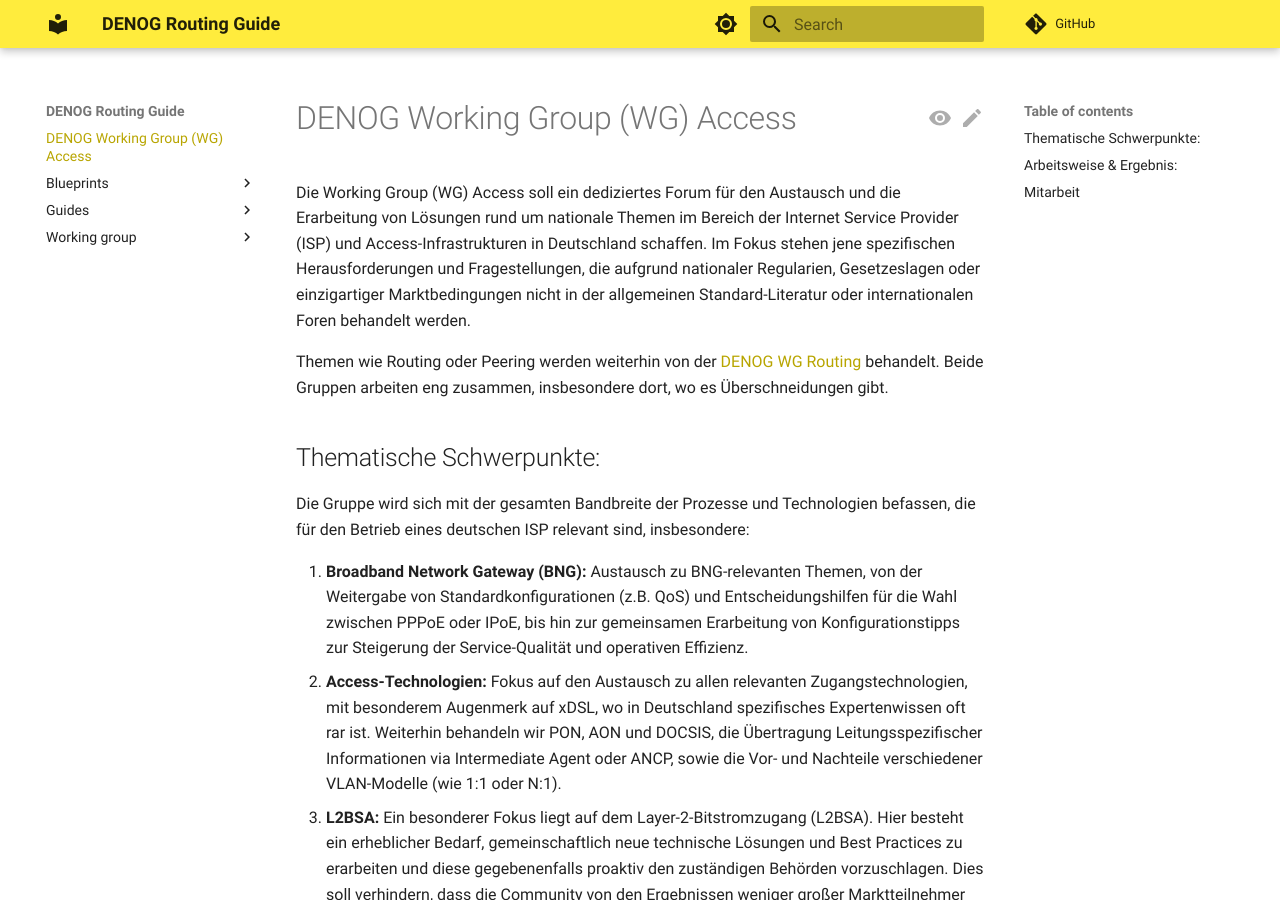
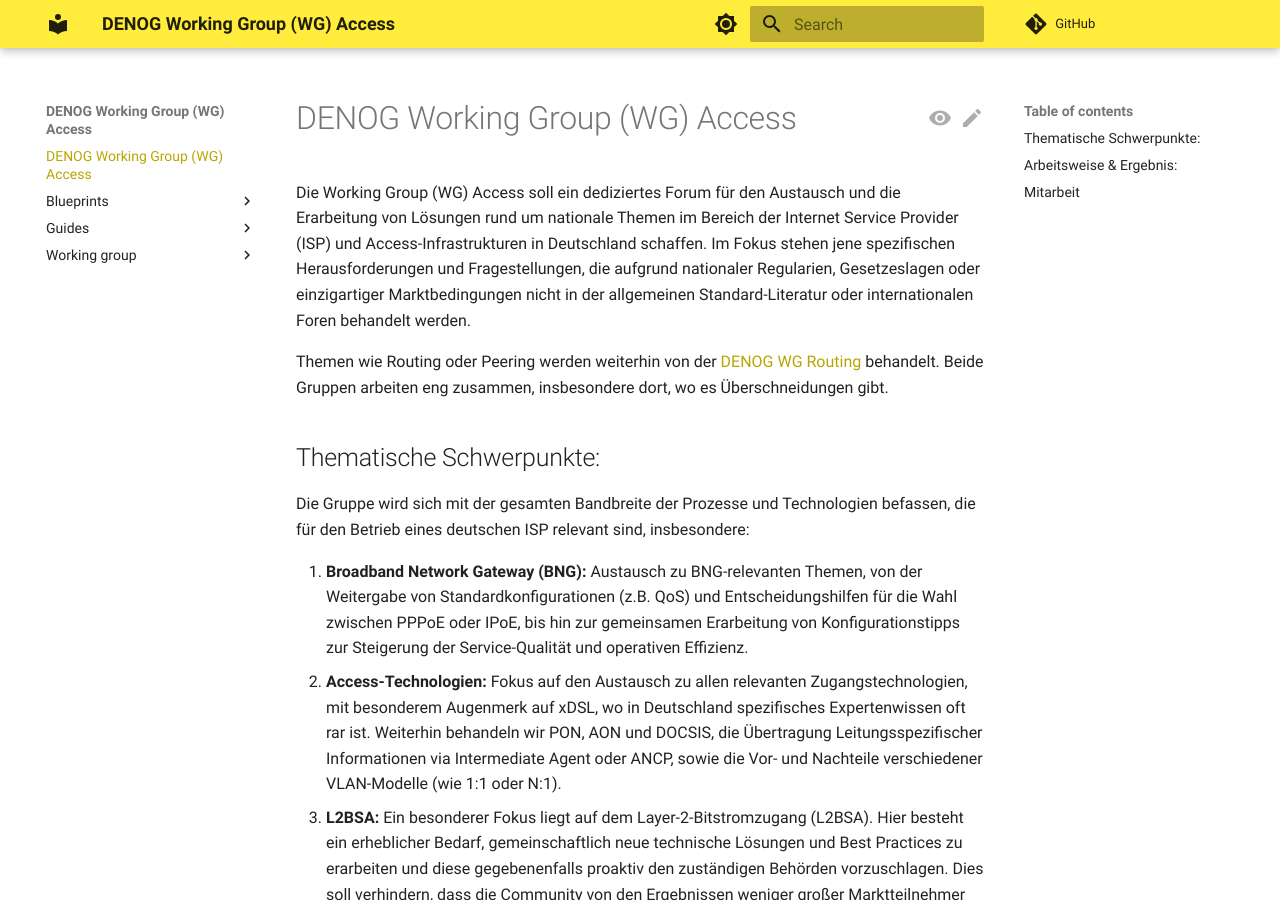
Before and after one commit to denog/denog-wg-access, an MkDocs documentation site: the page built from docs/index.md, in a window 1280 px wide and 900 px high. Built offline with MkDocs 1.6.1 and Material for MkDocs 9.7.7, drawn with Linux system fonts in a browser that asks for light colours; comment, search, counter and statistics services are not loaded.

Commit message:
update template

```diff
--- a/mkdocs.yml
+++ b/mkdocs.yml
@@ -1,5 +1,5 @@
-site_name: DENOG Routing Guide
-repo_url: https://github.com/denog/routing-guide
+site_name: DENOG Working Group (WG) Access
+repo_url: https://github.com/denog/denog-wg-access
 edit_uri: edit/main/docs/
 extra_css:
   - stylesheets/extra.css
@@ -76,4 +76,4 @@
     OpenBGPD missing: OpenBGPD
     VyOS missing: VyOS
     Text missing: Text
-copyright: Licensed under the <a href="https://raw.githubusercontent.com/denog/routing-guide/main/LICENSE.md">Creative Commons Attribution License 4.0</a>, unless otherwise stated | <a href="https://www.denog.de/de/impressum.html">Imprint</a>
+copyright: Licensed under the <a href="https://github.com/denog/denog-wg-access/blob/main/LICENSE.md">Creative Commons Attribution License 4.0</a>, unless otherwise stated | <a href="https://www.denog.de/de/impressum.html">Imprint</a>
```
